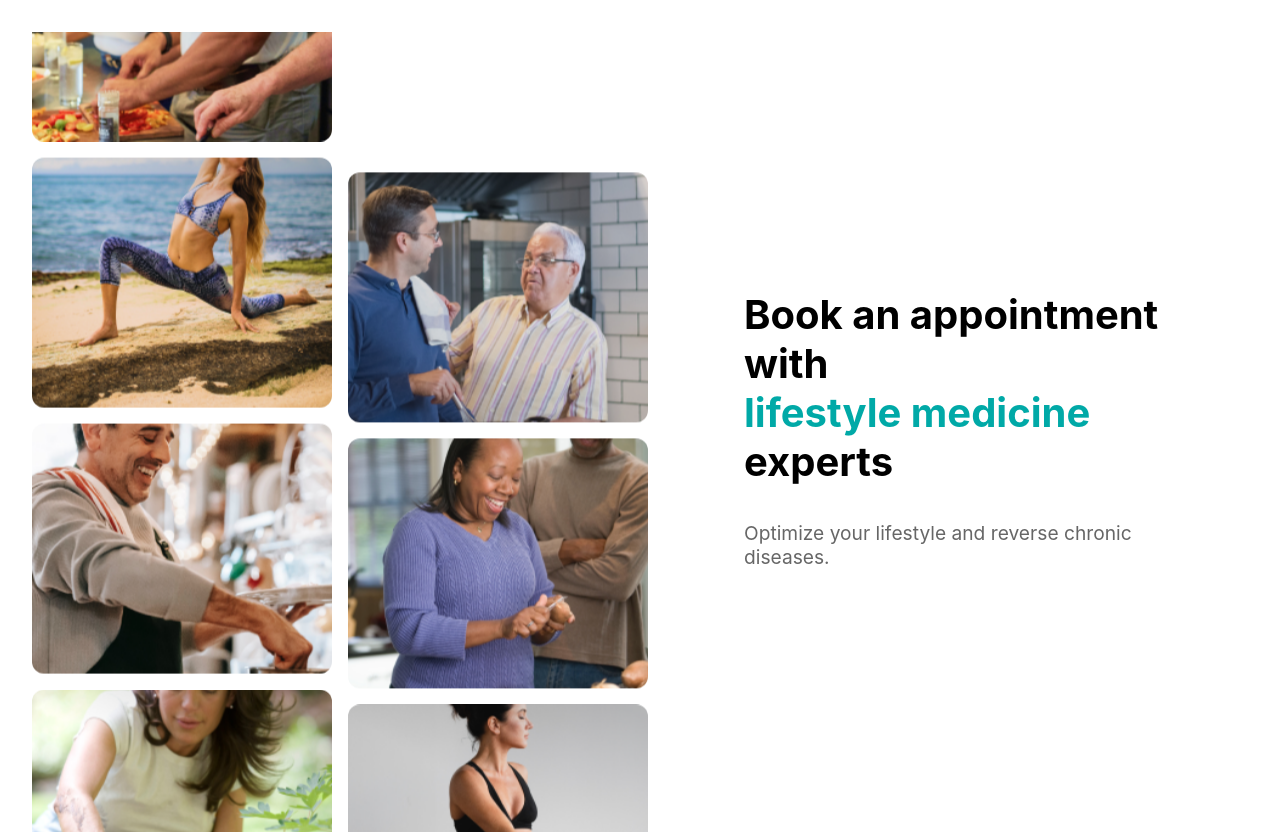
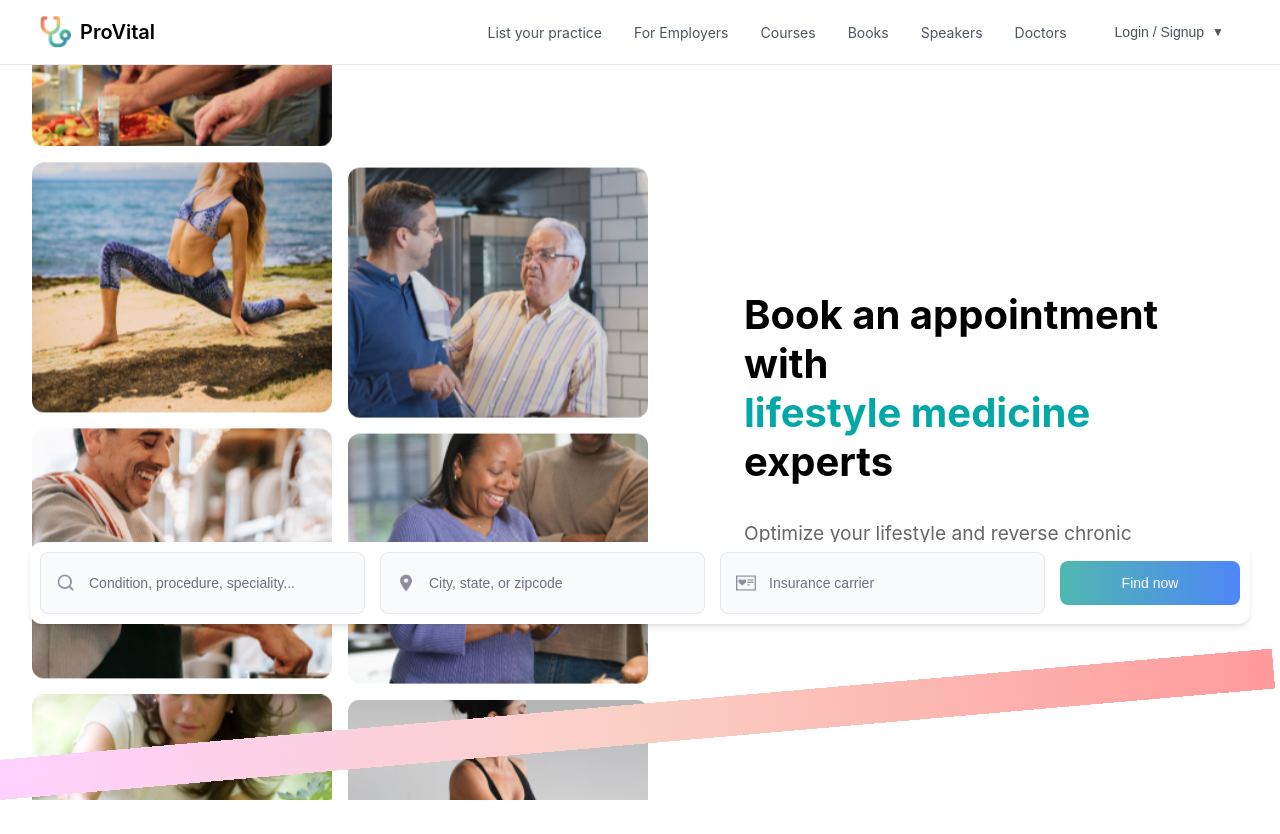
Before and after one commit to omp28/proactive-frontend, a React (Create React App) app: page / in a window 1280 px wide. Shown: the top 834 px of the page. Built offline with nearby package versions, Linux system fonts and the light colour scheme.

Commit message:
refinement: searchbox and strip

```diff
--- a/src/App.js
+++ b/src/App.js
@@ -1,16 +1,14 @@
 import React from "react";
 import Navbar from "./components/Navbar/Navbar";
-import SearchBar from "./components/Searchbar/Searchbar";
 import Lifestyle from "./components/Lifestyle/Lifestyle";
 import Hero from "./components/Hero/Hero";
 
 function App() {
   return (
     <div className="App">
+      <Navbar />
       <Hero />
-      {/* <Navbar /> */}
-      {/* <SearchBar /> */}
-      {/* <Lifestyle /> */}
+      <Lifestyle />
     </div>
   );
 }
--- a/src/components/Hero/Hero.js
+++ b/src/components/Hero/Hero.js
@@ -1,5 +1,6 @@
 import { useState, useEffect, useRef } from "react";
 import "./Hero.scss";
+import SearchBar from "../Searchbar/Searchbar";
 
 export default function Hero() {
   const column1Ref = useRef(null);
@@ -53,6 +54,8 @@ export default function Hero() {
           <img src="/assets/tower24.png" alt="Meditation practice" />
         </div>
       </div>
+
+      <SearchBar />
       <div className="content-section">
         <h1 className="title">
           Book an appointment with
@@ -63,6 +66,8 @@ export default function Hero() {
           Optimize your lifestyle and reverse chronic diseases.
         </p>
       </div>
+
+      <div className="decorative-strip"></div>
     </div>
   );
 }
--- a/src/components/Searchbar/Searchbar.scss
+++ b/src/components/Searchbar/Searchbar.scss
@@ -3,10 +3,8 @@
     padding: 1rem 0;
     display: flex;
     justify-content: center;
-    background-color: #fff;
-    box-shadow: 0px 4px 6px -1px rgba(0, 0, 0, 0.1), 0px 2px 4px -1px rgba(0, 0, 0, 0.06);
-    border-radius: 12px;
-    overflow-x: hidden;
+    position: absolute;
+    bottom: 20%;
 }
 
 .search-wrapper {
@@ -16,6 +14,11 @@
     flex-wrap: wrap;
     gap: 1rem;
     margin: 0 1rem;
+    padding: 0.5rem;
+    background-color: white;
+    border: 2px solid white;
+    box-shadow: 0px 4px 6px -1px rgba(0, 0, 0, 0.1), 0px 2px 4px -1px rgba(0, 0, 0, 0.06);
+    border-radius: 12px;
 
     @media (min-width: 768px) {
         flex-wrap: nowrap;
@@ -50,7 +53,7 @@
 .search-input {
     width: 80%;
     height: 44px;
-    padding: 0.75rem 1rem 0.75rem 3rem;
+    padding: 0.5rem 1rem 0.5rem 3rem;
     background: #f9fafb;
     border: 1px solid #e5e7eb;
     border-radius: 8px;
@@ -97,3 +100,23 @@
         max-width: 180px;
     }
 }
+
+///////////////
+.container {
+    position: relative;
+    width: 100%;
+    height: 100vh;
+    overflow: hidden;
+}
+
+.decorative-strip {
+    position: absolute;
+    bottom: 0;
+    left: 0;
+    width: 100%;
+    height: 40px;
+    background: linear-gradient(to right, #FFD1FF, #FAD0C4, #FF9A9E);
+    z-index: 1;
+    transform: rotate(-5deg);
+    transform-origin: left bottom;
+}
```
